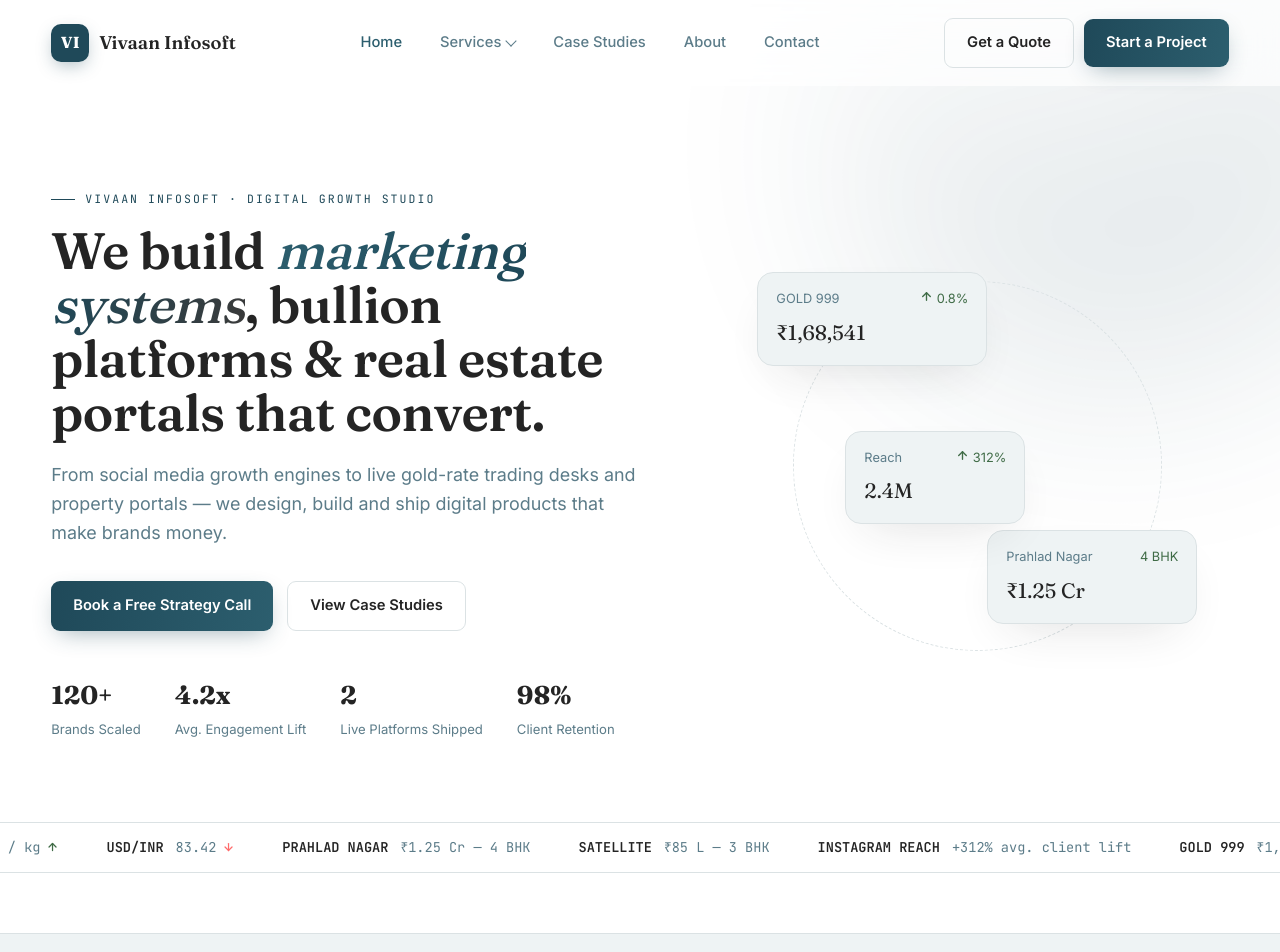
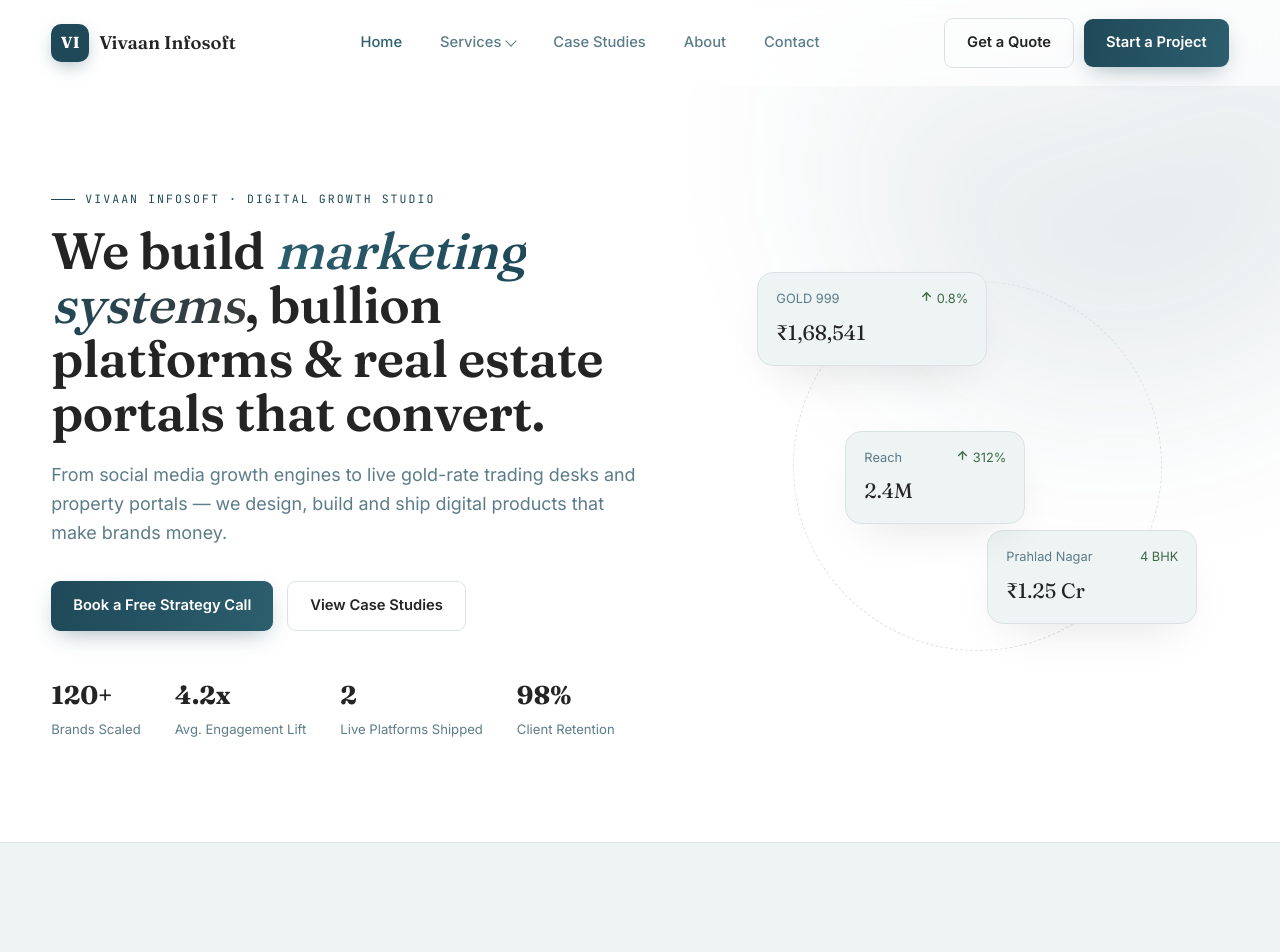
Before and after one commit to bhavik4094/Vivaan-Infosoft, a React (Vite) app: page / in a window 1280 px wide. Shown: the top 952 px of the page. Built offline with nearby package versions, Linux system fonts and the light colour scheme.

Commit message:
Remove scrolling rate ticker from hero

```diff
--- a/src/components/Hero.jsx
+++ b/src/components/Hero.jsx
@@ -1,17 +1,7 @@
 import { Link } from 'react-router-dom';
-import { ArrowUp, ArrowDown } from 'lucide-react';
-
-const tickerItems = [
-  { label: 'GOLD 999', value: '₹1,68,541 / 10g', trend: 'up' },
-  { label: 'SILVER', value: '₹1,89,200 / kg', trend: 'up' },
-  { label: 'USD/INR', value: '83.42', trend: 'down' },
-  { label: 'PRAHLAD NAGAR', value: '₹1.25 Cr — 4 BHK' },
-  { label: 'SATELLITE', value: '₹85 L — 3 BHK' },
-  { label: 'INSTAGRAM REACH', value: '+312% avg. client lift' },
-];
+import { ArrowUp } from 'lucide-react';
 
 export default function Hero() {
-  const loop = [...tickerItems, ...tickerItems];
   return (
     <header className="hero" id="top">
       <div className="hero-orb" aria-hidden="true"></div>
@@ -52,18 +42,6 @@
           </div>
         </div>
       </div>
-
-      <div className="ticker-wrap" aria-hidden="true">
-        <div className="ticker">
-          {loop.map((item, i) => (
-            <span key={i}>
-              <b>{item.label}</b>{item.value}
-              {item.trend === 'up' && <ArrowUp size={12} strokeWidth={2.5} className="up" />}
-              {item.trend === 'down' && <ArrowDown size={12} strokeWidth={2.5} style={{ color: '#ff6b6b' }} />}
-            </span>
-          ))}
-        </div>
-      </div>
     </header>
   );
 }
--- a/src/index.css
+++ b/src/index.css
@@ -198,16 +198,6 @@
   border:1px dashed var(--line);
 }
 
-/* ticker */
-.ticker-wrap{
-  margin-top:40px;
-  border-top:1px solid var(--line);border-bottom:1px solid var(--line);
-  background:var(--surface);overflow:hidden;padding:14px 0;
-}
-.ticker{display:flex;gap:48px;width:max-content;animation:ticker 26s linear infinite}
-.ticker span{display:inline-flex;align-items:center;gap:6px;font-family:var(--ff-mono);font-size:0.85rem;color:var(--muted);white-space:nowrap}
-.ticker span b{color:var(--text);margin-right:6px}
-@keyframes ticker{from{transform:translateX(0)}to{transform:translateX(-50%)}}
 
 /* ===== Section heads ===== */
 .section-head{max-width:640px;margin-bottom:52px}
```
